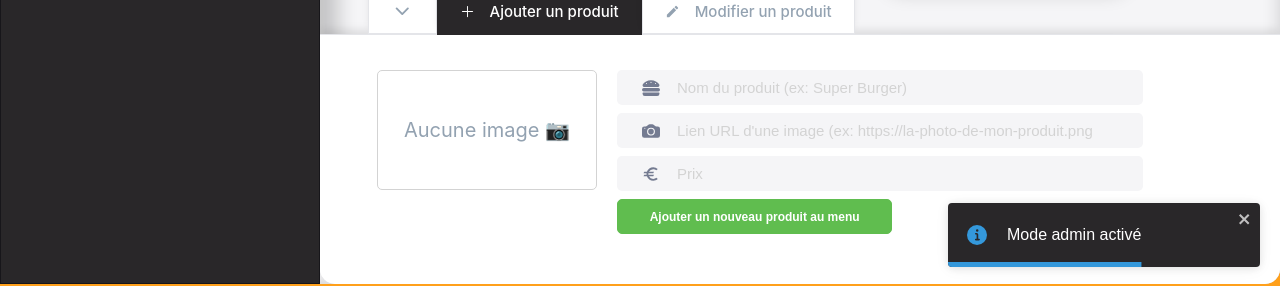
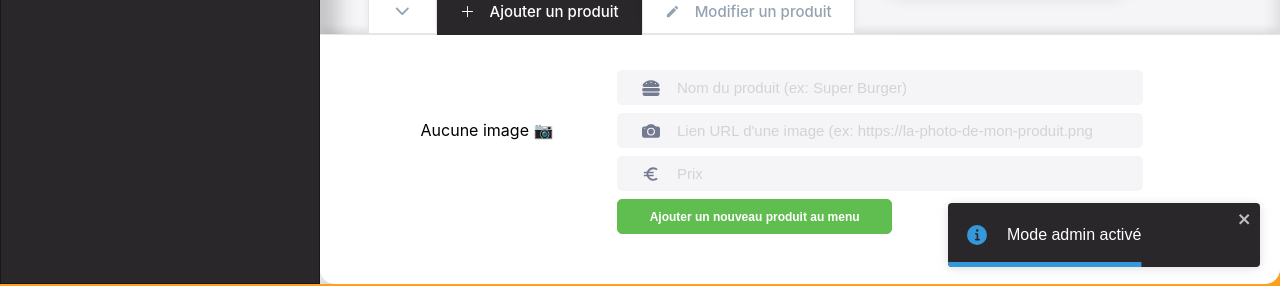
Before and after one commit to DavidRelut/crazee-burger, a React (Create React App) app: page /order/1 in a window 1280 px wide. Both pictures are taken after a click on the label 930 px from the left and 60 px from the top of the page. Shown: the part 497-783 px from the top of the page. Built offline with nearby package versions, Linux system fonts and the light colour scheme.

Commit message:
♻️ F08: ADMIN > IMAGE PREVIEW > Rename regex + remove useless className

```diff
--- a/src/components/pages/order/Main/Admin/AdminPanel/ImagePreview.jsx
+++ b/src/components/pages/order/Main/Admin/AdminPanel/ImagePreview.jsx
@@ -3,14 +3,14 @@ import styled from "styled-components";
 import { theme } from "../../../../../../theme";
 
 export default function ImagePreview({ image, title }) {
-  const regex = /^(http|https):\/\/[^"]+$/;
+  const checkUrlRegex = /^(http|https):\/\/[^"]+$/;
 
   return (
     <ImagePreviewStyled>
-      {regex.test(image) ? (
-        <img src={image} alt={title} className="" />
+      {checkUrlRegex.test(image) ? (
+        <img src={image} alt={title} />
       ) : (
-        <span className="txt-without-image">Aucune image 📷</span>
+        <span className="text-without-image">Aucune image 📷</span>
       )}
     </ImagePreviewStyled>
   );
```
